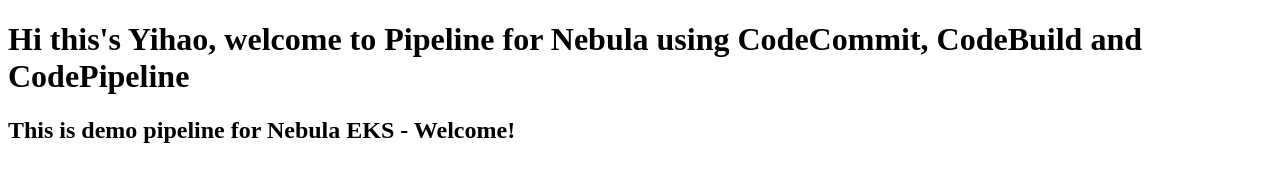
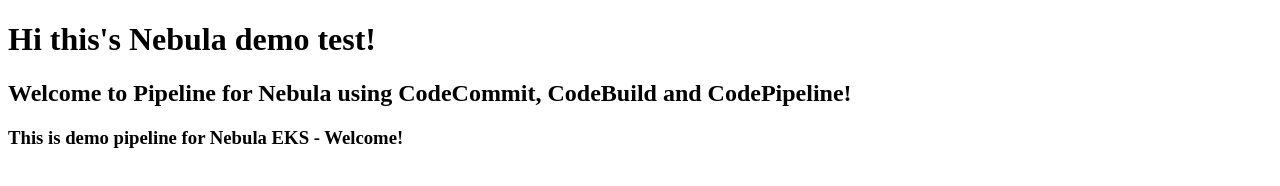
Before and after one commit to alexanderliu-creator/nebula_codepipeline_demo, a plain HTML site: page app/index.html in a window 1280 px wide. Drawn offline with Linux system fonts and the light colour scheme.

Commit message:
feat: final version

```diff
--- a/app/index.html
+++ b/app/index.html
@@ -1,6 +1,7 @@
 <!DOCTYPE html>
 <html>
-      <h1>Hi this's Yihao, welcome to Pipeline for Nebula using CodeCommit, CodeBuild and CodePipeline </h1>
-      <h2> This is demo pipeline for Nebula EKS - Welcome!</h2>
+      <h1>Hi this's Nebula demo test! </h1>
+      <h2>Welcome to Pipeline for Nebula using CodeCommit, CodeBuild and CodePipeline!</h2>
+      <h3> This is demo pipeline for Nebula EKS - Welcome!</h3>
    </body>
 </html>
```
